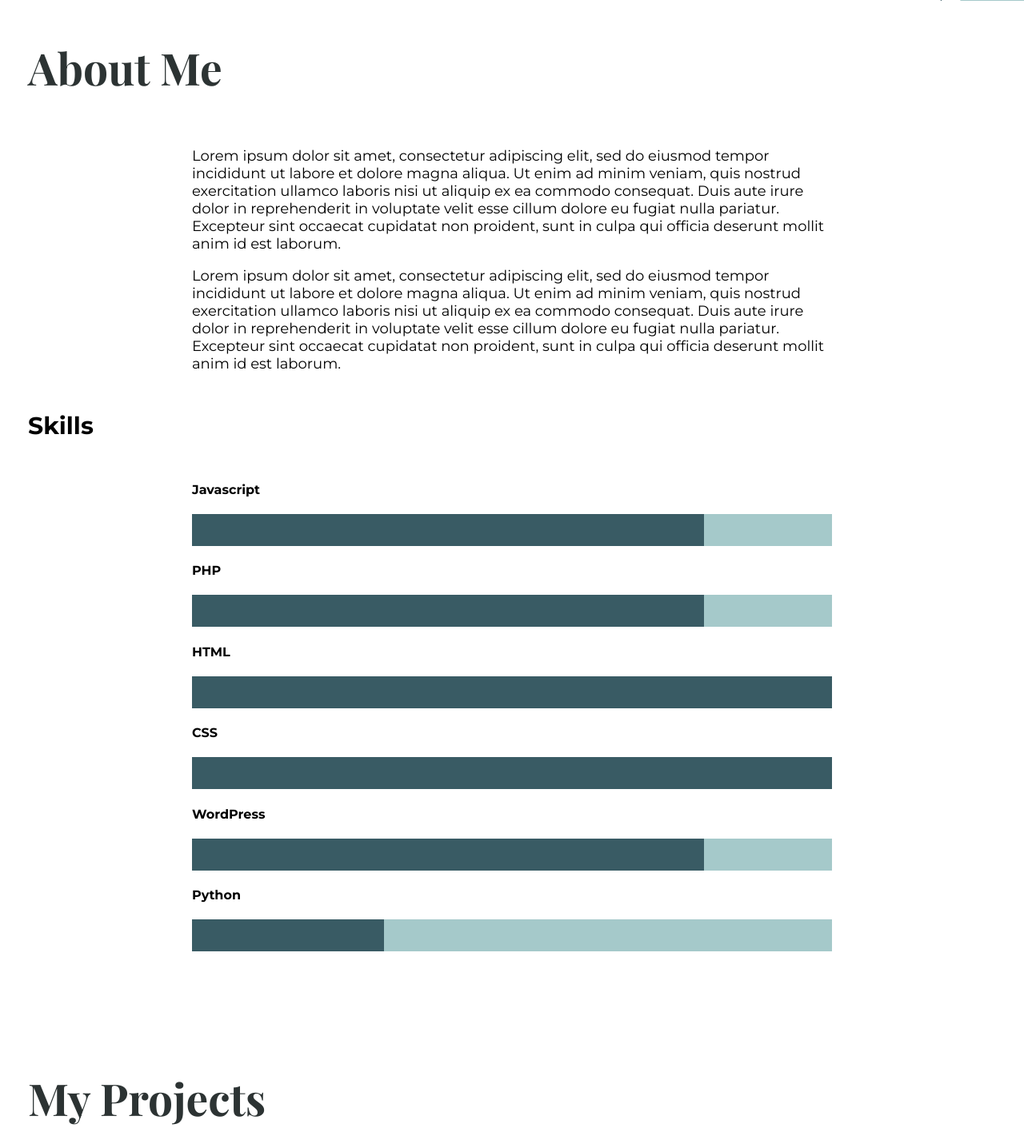
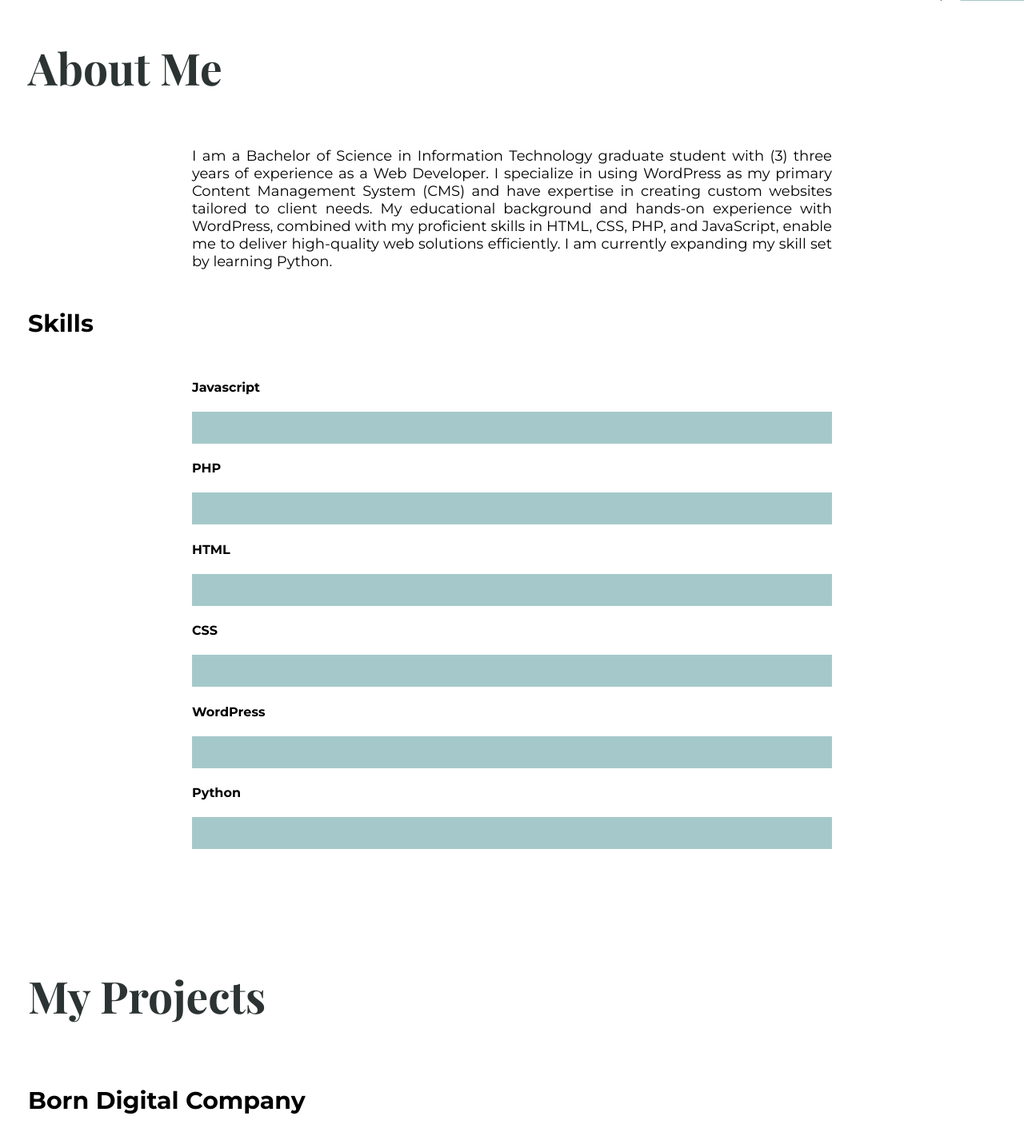
Before and after one commit to rvictordev/rvictordev.github.io, a PHP site: page / in a window 1280 px wide. Shown: the part 799-2225 px from the top of the page at 80% size. Run offline with PHP 8.4, Linux system fonts and the light colour scheme.

Commit message:
updated files

```diff
--- a/assets/css/about-me.css
+++ b/assets/css/about-me.css
@@ -7,10 +7,11 @@
 }
 .skill-progress {
   background-color: var(--green);
+  width: 0;
 }
 .animate-bar {
   animation: animate-progress 2.5s ease-in-out;
-  animation-iteration-count: 1;
+  width: 100%;
 }
 @keyframes animate-progress {
   0% {
--- a/assets/css/style.css
+++ b/assets/css/style.css
@@ -183,3 +183,6 @@ main {
 .w-800px p {
   font-size: 18px;
 }
+.text-justify {
+  text-align: justify;
+}
--- a/index.html
+++ b/index.html
@@ -157,23 +157,16 @@
           <div class="row flex-column">
             <h2 class="w-100 heading">About Me</h2>
             <div class="w-800px">
-              <p>
-                Lorem ipsum dolor sit amet, consectetur adipiscing elit, sed do
-                eiusmod tempor incididunt ut labore et dolore magna aliqua. Ut
-                enim ad minim veniam, quis nostrud exercitation ullamco laboris
-                nisi ut aliquip ex ea commodo consequat. Duis aute irure dolor
-                in reprehenderit in voluptate velit esse cillum dolore eu fugiat
-                nulla pariatur. Excepteur sint occaecat cupidatat non proident,
-                sunt in culpa qui officia deserunt mollit anim id est laborum.
-              </p>
-              <p>
-                Lorem ipsum dolor sit amet, consectetur adipiscing elit, sed do
-                eiusmod tempor incididunt ut labore et dolore magna aliqua. Ut
-                enim ad minim veniam, quis nostrud exercitation ullamco laboris
-                nisi ut aliquip ex ea commodo consequat. Duis aute irure dolor
-                in reprehenderit in voluptate velit esse cillum dolore eu fugiat
-                nulla pariatur. Excepteur sint occaecat cupidatat non proident,
-                sunt in culpa qui officia deserunt mollit anim id est laborum.
+              <p class="text-justify">
+                I am a Bachelor of Science in Information Technology graduate
+                student with (3) three years of experience as a Web Developer. I
+                specialize in using WordPress as my primary Content Management
+                System (CMS) and have expertise in creating custom websites
+                tailored to client needs. My educational background and hands-on
+                experience with WordPress, combined with my proficient skills in
+                HTML, CSS, PHP, and JavaScript, enable me to deliver
+                high-quality web solutions efficiently. I am currently expanding
+                my skill set by learning Python.
               </p>
             </div>
             <div class="w-100">
@@ -182,55 +175,37 @@
                 <div class="portfolio-skill d-flex flex-column">
                   <h4>Javascript</h4>
                   <div class="skill-bar">
-                    <div
-                      class="skill-progress animate-bar"
-                      style="max-width: 80%"
-                    ></div>
+                    <div class="skill-progress" style="max-width: 80%"></div>
                   </div>
                 </div>
                 <div class="portfolio-skill d-flex flex-column">
                   <h4>PHP</h4>
                   <div class="skill-bar">
-                    <div
-                      class="skill-progress animate-bar"
-                      style="max-width: 80%"
-                    ></div>
+                    <div class="skill-progress" style="max-width: 80%"></div>
                   </div>
                 </div>
                 <div class="portfolio-skill d-flex flex-column">
                   <h4>HTML</h4>
                   <div class="skill-bar">
-                    <div
-                      class="skill-progress animate-bar"
-                      style="max-width: 100%"
-                    ></div>
+                    <div class="skill-progress" style="max-width: 100%"></div>
                   </div>
                 </div>
                 <div class="portfolio-skill d-flex flex-column">
                   <h4>CSS</h4>
                   <div class="skill-bar">
-                    <div
-                      class="skill-progress animate-bar"
-                      style="max-width: 100%"
-                    ></div>
+                    <div class="skill-progress" style="max-width: 100%"></div>
                   </div>
                 </div>
                 <div class="portfolio-skill d-flex flex-column">
                   <h4>WordPress</h4>
                   <div class="skill-bar">
-                    <div
-                      class="skill-progress animate-bar"
-                      style="max-width: 80%"
-                    ></div>
+                    <div class="skill-progress" style="max-width: 80%"></div>
                   </div>
                 </div>
                 <div class="portfolio-skill d-flex flex-column">
                   <h4>Python</h4>
                   <div class="skill-bar">
-                    <div
-                      class="skill-progress animate-bar"
-                      style="max-width: 30%"
-                    ></div>
+                    <div class="skill-progress" style="max-width: 30%"></div>
                   </div>
                 </div>
               </div>
@@ -262,6 +237,6 @@
         </div>
       </section>
     </main>
-    <script src="/assets/js/script.js"></script>
+    <script type="text/javascript" src="/assets/js/script.js"></script>
   </body>
 </html>
```
